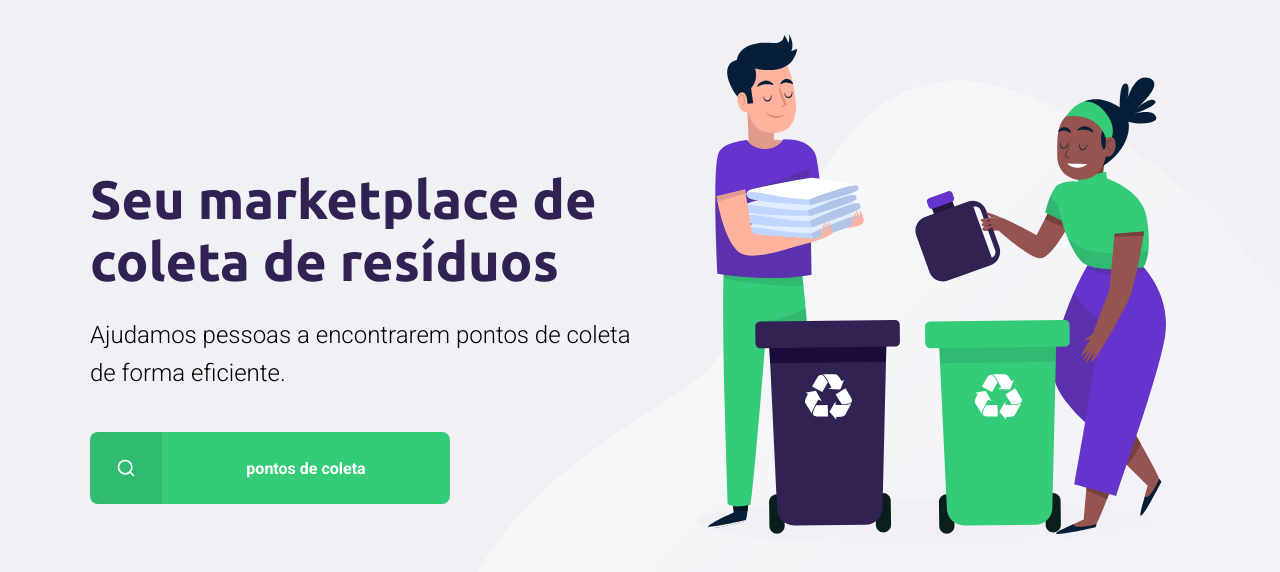
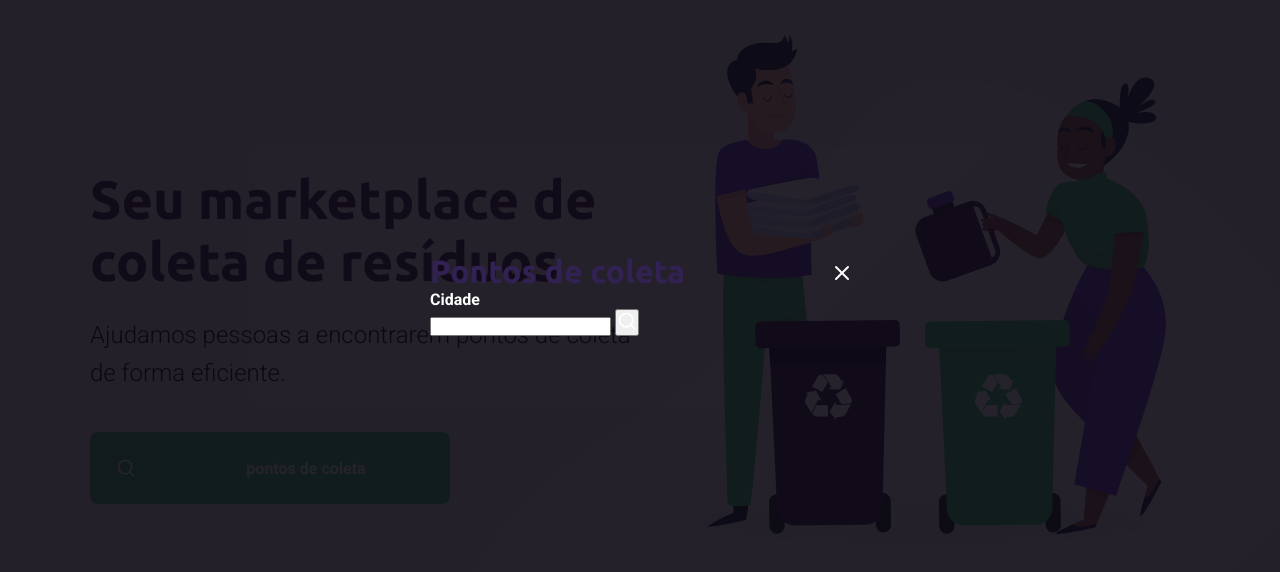
Before and after one commit to chrisdevindev/ecoleta-starter, a plain HTML site: page index.html in a window 1280 px wide. Shown: the part 106-678 px from the top of the page. Drawn offline with Linux system fonts and the light colour scheme.

Commit message:
added modal

```diff
--- a/index.html
+++ b/index.html
@@ -9,6 +9,9 @@
     <link href="https://fonts.googleapis.com/css2?family=Ubuntu:wght@700&display=swap" rel="stylesheet">
     <link rel="stylesheet" href="styles/main.css">
     <link rel="stylesheet" href="styles/home.css">
+    <link rel="stylesheet" href="styles/modal.css">
+
+
     <link rel="stylesheet" href="styles/responsive.css">
 
 </head>
@@ -43,7 +46,23 @@
 
     </div>
 
-
+    <div id="modal">
+        <div class="content">
+            <div class="header">
+                <h1>Pontos de coleta</h1>
+                <a href="">Fechar</a>
+            </div>
+            <form action="">
+                <label for="search">Cidade</label>
+                <div class="search field">
+                    <input type="text" name="search">
+                    <button>
+                        <img src="/icones/search.svg" alt="buscar">
+                    </button>
+                </div>
+            </form>
+        </div>
+    </div>
 
 
 
--- /dev/null
+++ b/styles/modal.css
@@ -0,0 +1,34 @@
+#modal{
+    background-color: #0e0a14e5;
+    height: 100vh;
+    width: 100vw;
+    position: fixed;
+    top: 0;
+
+    display: flex;
+    align-items: center;
+    justify-content: center;
+
+    transition: 400ms;
+}
+
+#modal .content {
+    color: white;
+    width: 420px;
+}
+
+#modal .header{
+    display: flex;
+    align-items: center;
+    justify-content: space-between;
+}
+#modal .header a{
+    background-image: url("../icones/x.svg");
+    width: 20px;
+    height: 20px;
+
+    display: flex;
+    font-size: 0.01px;
+}
+
+/* #modal .header */
```
Also changed, not shown: scripts/create-point.js (+6 -1 lines).
